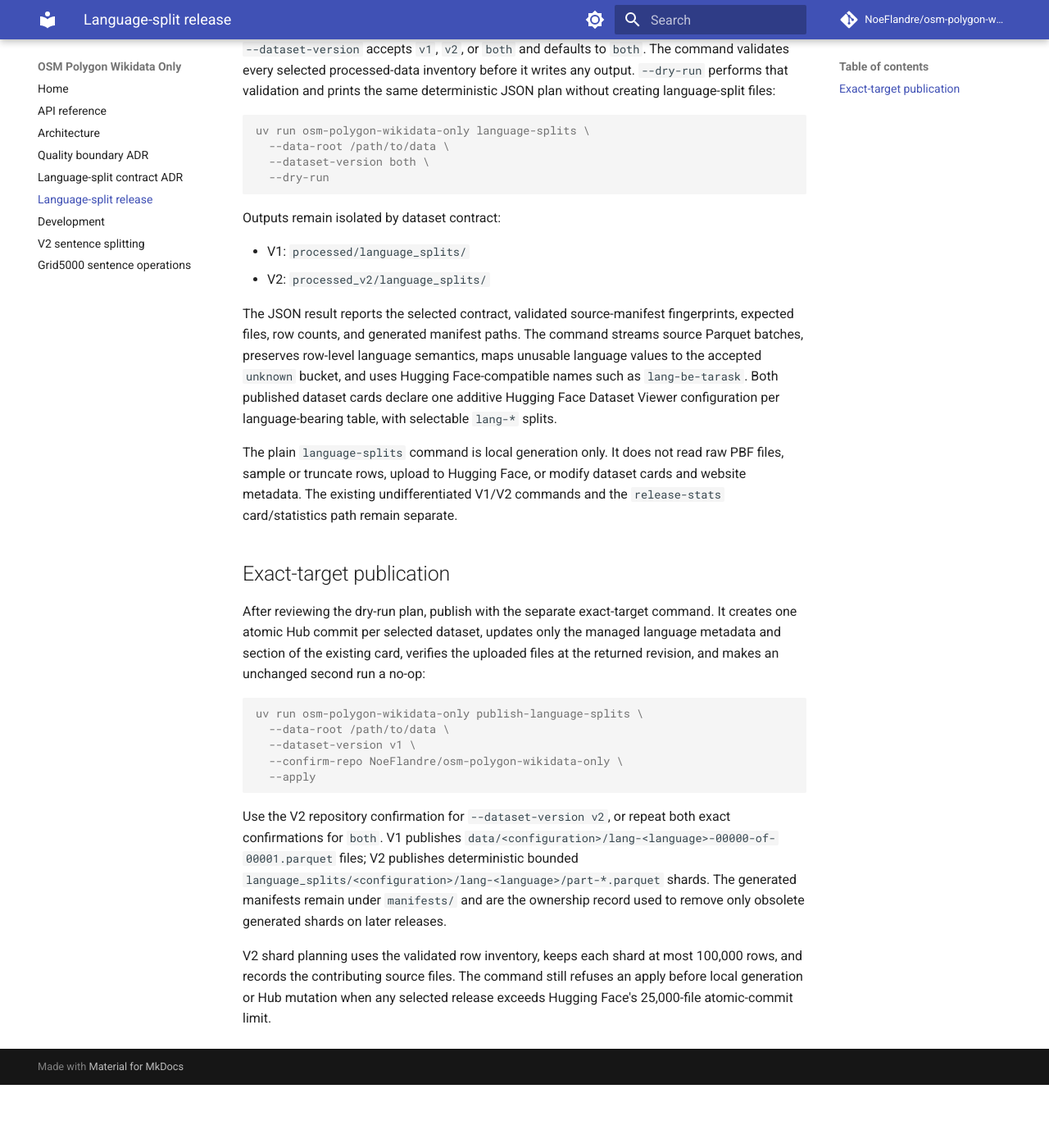
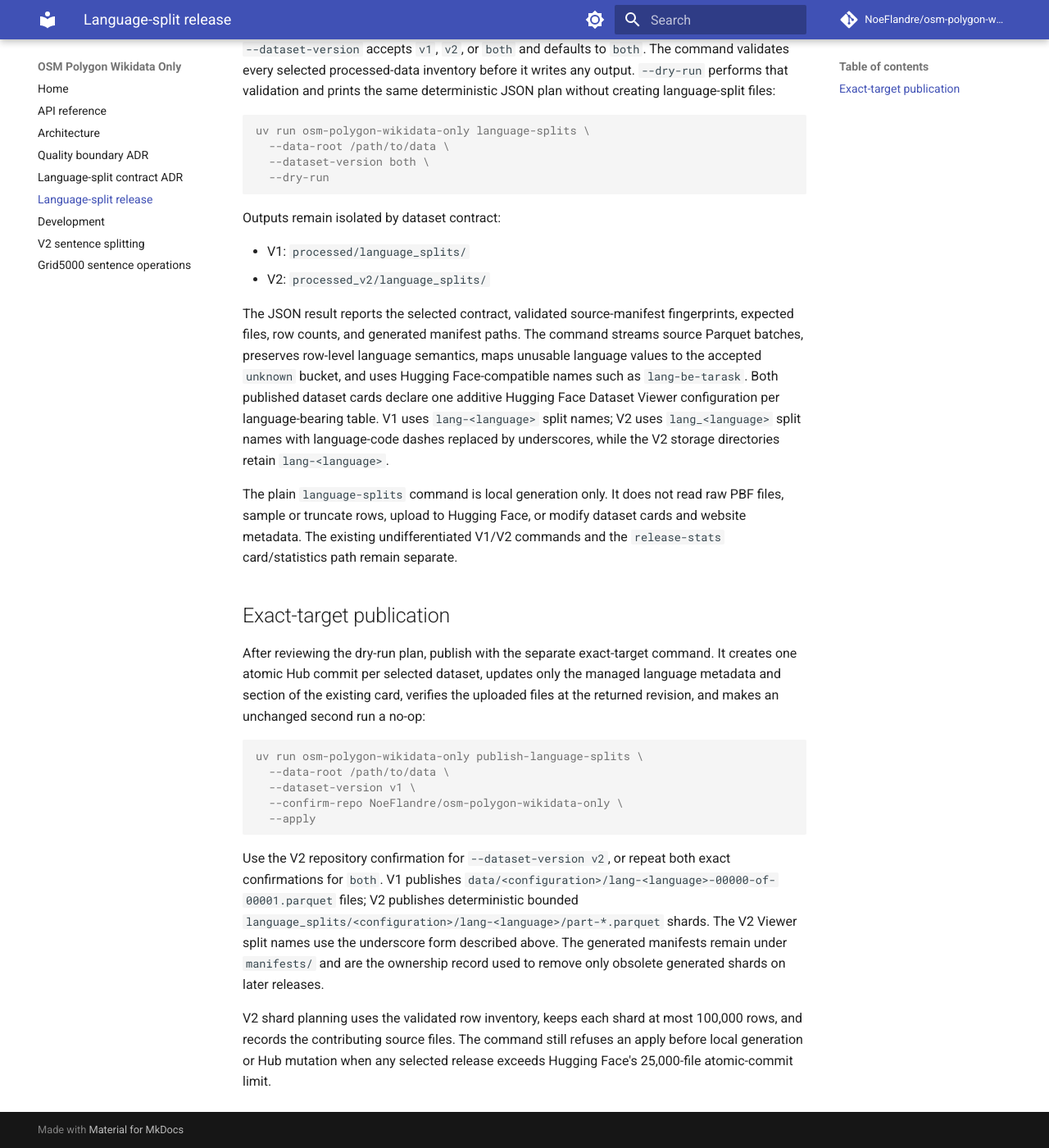
Before and after one commit to NoeFlandre/osm-polygon-wikidata-only, an MkDocs documentation site: the page built from docs/language-splits.md, in a window 1280 px wide and 1400 px high, scrolled down 313 px. Shown: the whole window at 82% size. Built offline with MkDocs 1.6.1 and Material for MkDocs 9.7.7, drawn with Linux system fonts in a browser that asks for light colours; comment, search, counter and statistics services are not loaded; before the commit the page ends 1636 px from its top, so only the background shows below that.

Commit message:
fix(hf): sanitize V2 language viewer splits

```diff
--- a/docs/language-splits.md
+++ b/docs/language-splits.md
@@ -33,7 +33,9 @@ command streams source Parquet batches, preserves row-level language
 semantics, maps unusable language values to the accepted `unknown` bucket,
 and uses Hugging Face-compatible names such as `lang-be-tarask`. Both
 published dataset cards declare one additive Hugging Face Dataset Viewer
-configuration per language-bearing table, with selectable `lang-*` splits.
+configuration per language-bearing table. V1 uses `lang-<language>` split
+names; V2 uses `lang_<language>` split names with language-code dashes replaced
+by underscores, while the V2 storage directories retain `lang-<language>`.
 
 The plain `language-splits` command is local generation only. It does not read
 raw PBF files, sample or truncate rows, upload to Hugging Face, or modify
@@ -61,7 +63,8 @@ exact confirmations for `both`. V1 publishes
 `data/<configuration>/lang-<language>-00000-of-00001.parquet` files; V2
 publishes deterministic bounded
 `language_splits/<configuration>/lang-<language>/part-*.parquet` shards. The
-generated manifests remain under `manifests/` and are the ownership record
+V2 Viewer split names use the underscore form described above. The generated
+manifests remain under `manifests/` and are the ownership record
 used to remove only obsolete generated shards on later releases.
 
 V2 shard planning uses the validated row inventory, keeps each shard at most
```
Also changed, not shown: docs/superpowers/plans/2026-09-18-v2-language-shard-aggregation.md (+3 -3 lines), docs/superpowers/specs/2026-09-18-v2-language-shard-aggregation-design.md (+5 -2 lines), 2 other files.
